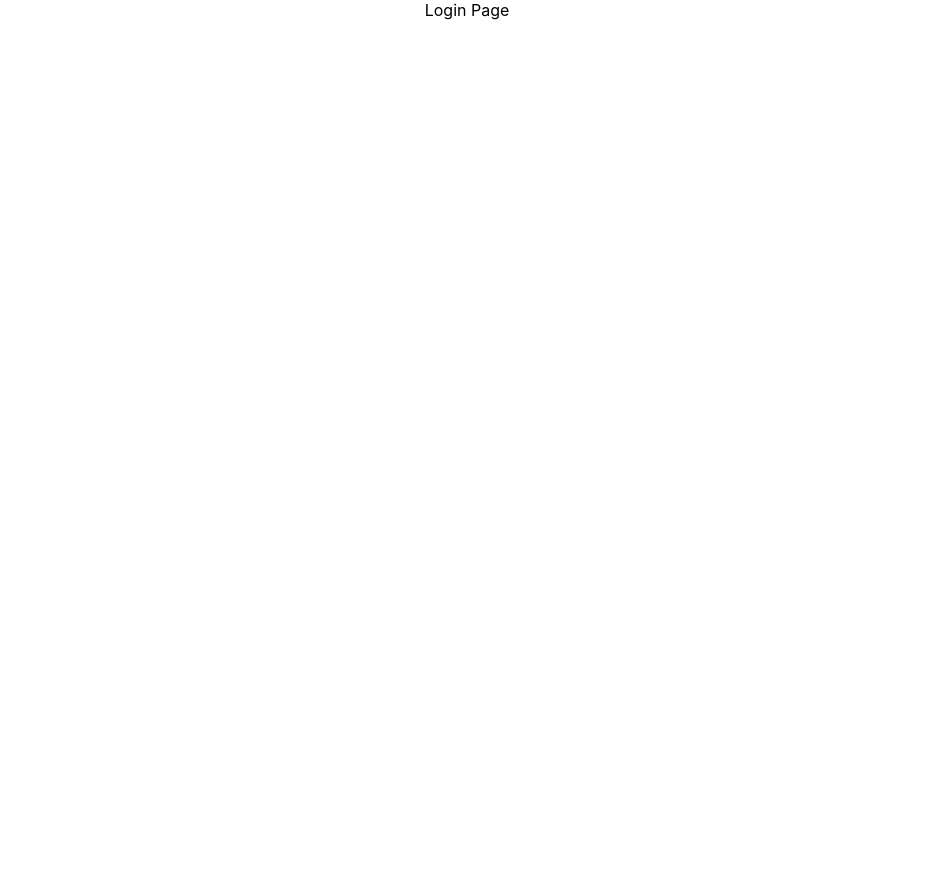
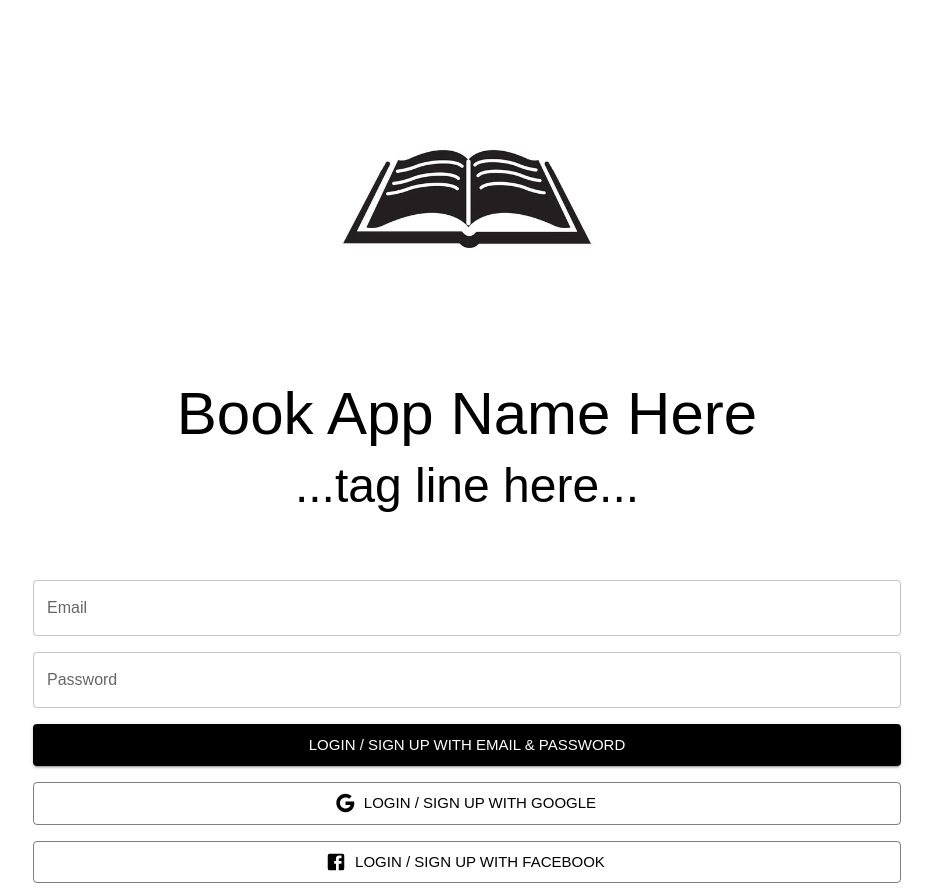
Before and after one commit to mckennareale/BookTalk, a React (Create React App) app in the folder book-app/: page /login in a window 1280 px wide. Shown: the whole page, without its empty margins (173-1106 px from the left). Before the commit the page ends 800 px from the top, so only its background shows below. Built offline with nearby package versions, Linux system fonts and the light colour scheme.

Commit message:
Basic Login FE

```diff
--- a/book-app/package.json
+++ b/book-app/package.json
@@ -6,6 +6,7 @@
     "@emotion/react": "^11.13.5",
     "@emotion/styled": "^11.13.5",
     "@fontsource-variable/outfit": "^5.1.0",
+    "@mui/icons-material": "^6.1.8",
     "@mui/material": "^6.1.8",
     "@testing-library/jest-dom": "^5.17.0",
     "@testing-library/react": "^13.4.0",
--- a/book-app/src/App.js
+++ b/book-app/src/App.js
@@ -16,18 +16,40 @@ import SearchPage from './pages/SearchPage';
 
 const theme = createTheme({
   typography: {
-    fontFamily: [
-      'Outfit Variable',
-    ].join(', '),
+    fontFamily: "'Outfit Variable', sans-serif",
   },
-  components: {
-    MuiCssBaseline: {
-      styleOverrides: {
-        body: {
-          fontFamily: 'Outfit Variable',
-        },
-        // You can also override global styles here (e.g., background, margin, etc.)
-      },
+  h1: {
+    fontSize: 60,
+    fontWeight: 600,
+  },
+  h2: {
+    fontSize: 20,
+    fontWeight: 400,
+  },
+  body1: {
+    fontSize: 16,
+    fontWeight: 400,
+  },
+  caption: {
+    fontSize: 10,
+  },
+  button: {
+    fontSize: 10,
+    fontWeight: 600,
+  },
+  palette: {
+    // background: {
+    //   paper: '#FCF5EF',
+    // },
+    text: {
+      primary: '#000000',
+      // secondary: '#ffffff',
+    },
+    primary: {
+      main: '#000000',
+    },
+    secondary: {
+      main: '#000000',
     },
   },
 });
--- a/book-app/src/index.css
+++ b/book-app/src/index.css
@@ -1,8 +1,9 @@
 body {
   margin: 0;
-  font-family: -apple-system, BlinkMacSystemFont, 'Segoe UI', 'Roboto', 'Oxygen',
-    'Ubuntu', 'Cantarell', 'Fira Sans', 'Droid Sans', 'Helvetica Neue',
-    sans-serif;
+  font-family: 'Outfit Variable', sans-serif;
+  /* -apple-system, BlinkMacSystemFont, 'Segoe UI', 'Roboto', 'Oxygen', */
+  /* 'Ubuntu', 'Cantarell', 'Fira Sans', 'Droid Sans', 'Helvetica Neue', */
+  /* sans-serif; */
   -webkit-font-smoothing: antialiased;
   -moz-osx-font-smoothing: grayscale;
 }
--- a/book-app/src/pages/LoginPage.js
+++ b/book-app/src/pages/LoginPage.js
@@ -1,21 +1,24 @@
 import React, {useEffect} from "react";
 import { useNavigate } from "react-router-dom";
-// import { signInWithGooglePopup } from "../utils/firebase"
-// import { useState } from "react"
-// import { Container, Box, Typography } from "@mui/material";
-// import OutlinedInput from '@mui/material/OutlinedInput';
-// import Button from '@mui/material/Button';
-// import Stack from '@mui/material/Stack';
-// import GoogleIcon from '@mui/icons-material/Google';
-// import logo from '../pics/logo.png'
 
+import { useState } from "react"
+import { Container, Box, Typography } from "@mui/material";
+import OutlinedInput from '@mui/material/OutlinedInput';
+import TextField from '@mui/material/TextField';
+import Button from '@mui/material/Button';
+import Stack from '@mui/material/Stack';
+import GoogleIcon from '@mui/icons-material/Google';
+import FacebookIcon from '@mui/icons-material/Facebook';
+
+import logo from '../assets/logo.png';
 
 
 export default function LoginPage() {
 //   const navigate = useNavigate();
 //   const [userId, setUserId] = useState(null);
 
-//   const handleLogin = () => {
+  const handlePasswordLogin = () => {
+  }
 //     signInWithGooglePopup()
 //       .then((result) => {
 //         const userName = result.user.displayName;
@@ -35,45 +38,55 @@ export default function LoginPage() {
 //       .catch((error) => {
 //         alert(error);
 //       });
-//   }
-//   const handleNewTrip = () => {
-//     navigate("/newtrip", {state: {loggedIn: localStorage.getItem("id") !== null}})
-//   }
+  const handleEmailChange = () => {}
+  const handlePasswordChange = () => {}
+
+  const handleGoogleLogin = () => {
+
+  }
+
+  const handleFacebookLogin  = () => {
+
+  }
+
 
   return(
-    <div>Login Page</div>
-    // <Container disableGutters maxWidth="sm" >
-    //   <Box
-    //     flexDirection="column"
-    //     alignItems="center"
-    //     sx={{
-    //       pl: 2,
-    //       pr: 2,
-    //       pt: 3,
-    //       pb: 8,
-    //       bgcolor: '#cfe8fc',
-    //       height: '100vh',
-    //       overflow: 'auto',
-    //     }}
-    //   >
-    //     <Box
-    //       component="img"
-    //       sx={{
-    //         height: 350,
-    //         width: 350,
-    //       }}
-    //       alt="The house from the offer."
-    //       src={logo}
-    //     />
-    //     <Typography variant="h1">Navigator</Typography>
-    //     <Typography variant="h2" mt={1}>the world is waiting</Typography>
-    //     <br></br>
-    //     <Stack direction="column" spacing={2} mt={6}>
-    //       <Button variant="contained" size="large" onClick={handleNewTrip}>Create a new trip</Button>
-    //       <Button variant="outlined" size="large" startIcon={<GoogleIcon />} onClick={handleLogin}>Login with Google</Button>
-    //     </Stack>
+    // <div>Login Page</div>
+    <Container disableGutters maxWidth="md" >
+      <Box
+        flexDirection="column"
+        alignItems="center"
+        sx={{
+          pl: 2,
+          pr: 2,
+          pt: 3,
+          pb: 8,
+          bgcolor: '#ffffff', //bdf3cb
+          height: '100vh',
+          overflow: 'auto',
+        }}
+      >
+        <Box
+          component="img"
+          sx={{
+            height: 350,
+            width: 350,
+          }}
+          alt="Logo Here!"
+          src={logo}
+        />
+        <Typography variant="h2">Book App Name Here</Typography>
+        <Typography variant="h3" mt={1}>...tag line here...</Typography>
+        <br></br>
+        <Stack direction="column" spacing={2} mt={6}>
+          <TextField id="outlined-basic" label="Email" variant="outlined"  onChange={handleEmailChange}/>
+          <TextField id="outlined-password-input" label="Password" type="password" onChange={handlePasswordChange}/>
+          <Button variant="contained" size="large" onClick={handlePasswordLogin}>Login / Sign Up with Email & Password</Button>
+          <Button variant="outlined" size="large" startIcon={<GoogleIcon />} onClick={handleGoogleLogin}>Login / Sign Up with Google</Button>
+          <Button variant="outlined" size="large" startIcon={<FacebookIcon />} onClick={handleFacebookLogin}>Login / Sign Up with Facebook</Button>
+        </Stack>
 
-    //     </Box>
-    // </Container>
+      </Box>
+    </Container>
   );
 }
```
Also changed, not shown: book-app/src/assets/logo.png (added), 1 other file (tests, documents, lock files or other folders).
